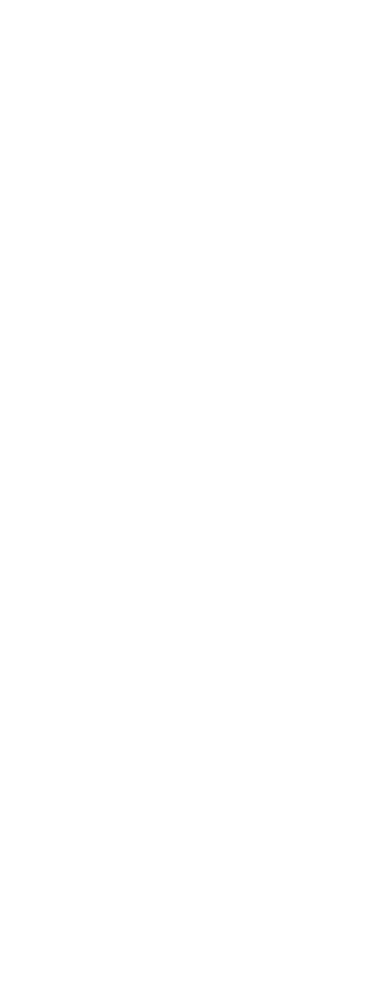
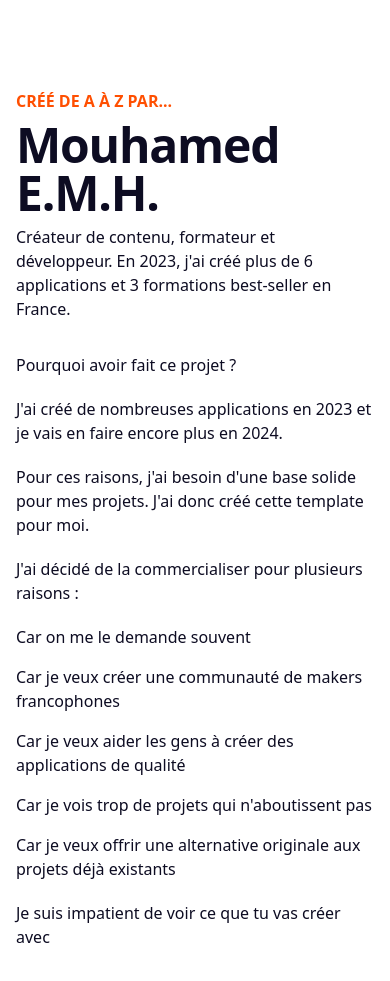
Before and after one commit to mouhamedhanne/Dock-AI, a Next.js app: page / in a window 390 px wide. Shown: the part 5600-6581 px from the top of the page. Before the commit the page ends 5609 px from the top, so only its background shows below. Built offline with nearby package versions, Linux system fonts and the light colour scheme.

Commit message:
Setup Creator Fonctionnality

```diff
--- /dev/null
+++ b/app/components/Creator.tsx
@@ -0,0 +1,105 @@
+import Image from "next/image";
+import DockAI from "@/public/images/png/Dock AI.png";
+import { EvervaultCard, Icon } from "@/components/ui/evervault-card";
+
+export function EvervaultCardDemo() {
+  return (
+    <div className="border border-black/[0.2] dark:border-white/[0.2] flex flex-col items-start max-w-sm mx-auto p-4 relative h-[30rem]">
+      <Icon className="absolute h-6 w-6 -top-3 -left-3 dark:text-white text-black" />
+      <Icon className="absolute h-6 w-6 -bottom-3 -left-3 dark:text-white text-black" />
+      <Icon className="absolute h-6 w-6 -top-3 -right-3 dark:text-white text-black" />
+      <Icon className="absolute h-6 w-6 -bottom-3 -right-3 dark:text-white text-black" />
+
+      <EvervaultCard text="hover" />
+
+      <h2 className=" text-black mt-4 text-sm font-bold">
+        Hover over this card to reveal an awesome effect. Running out of copy
+        here.
+      </h2>
+      <p className="text-sm border font-light dark:border-white/[0.2] border-black/[0.2] rounded-full mt-4 text-black dark:text-white px-2 py-0.5">
+        Watch me hover
+      </p>
+    </div>
+  );
+}
+
+export default function Creator() {
+  return (
+    <div
+      className="m-auto px-4 py-20 lg:py-28 max-w-5xl flex max-lg:flex-col
+      max-lg:items-center max-lg:gap-16"
+    >
+      <div className="max-w-xl flex-1 space-y-2">
+        <p className="font-extrabold uppercase text-text_primary">
+          CRÉÉ DE A À Z PAR...
+        </p>
+        <h2
+          className="scroll-m-20 font-semibold tracking-tight transition-colors
+          first:mt-0 text-5xl"
+        >
+          Mouhamed E.M.H.
+        </h2>
+        <div className="">
+          <p>
+            Créateur de contenu, formateur et développeur. En 2023, j'ai créé
+            plus de 6 applications et 3 formations best-seller en France.
+          </p>
+          <div className="mt-8">
+            <h3>Pourquoi avoir fait ce projet ?</h3>
+            <p className="mt-5">
+              J'ai créé de nombreuses applications en 2023 et je vais en faire
+              encore plus en 2024.
+            </p>
+            <p className="mt-5">
+              Pour ces raisons, j'ai besoin d'une base solide pour mes projets.
+              J'ai donc créé cette template pour moi.
+            </p>
+            <p className="mt-5">
+              J'ai décidé de la commercialiser pour plusieurs raisons :
+            </p>
+            <ul className="mt-5">
+              <li className="mb-4">Car on me le demande souvent</li>
+              <li className="mb-4">
+                Car je veux créer une communauté de makers francophones
+              </li>
+              <li className="mb-4">
+                Car je veux aider les gens à créer des applications de qualité
+              </li>
+              <li className="mb-4">
+                Car je vois trop de projets qui n'aboutissent pas
+              </li>
+              <li className="">
+                Car je veux offrir une alternative originale aux projets déjà
+                existants
+              </li>
+            </ul>
+            <p className="mt-5">
+              Je suis impatient de voir ce que tu vas créer avec
+            </p>
+          </div>
+        </div>
+      </div>
+      <div className="flex flex-1 justify-end">
+        <EvervaultCard />
+      </div>
+    </div>
+  );
+}
+
+{
+  /**
+<div className="relative transform-gpu overflow-hidden after:absolute after:inset-0 after:bg-[radial-gradient(var(--spotlight-size)_circle_at_var(--x)_var(--y),var(--spotlight-color-stops))] group size-fit rounded-2xl border border-white/10 bg-white/5 p-2 pb-4">
+          <div className="relative">
+            <Image
+              src={DockAI}
+              alt="une image"
+              className="absolute inset-0 size-64 scale-110 rounded-xl object-cover blur-xl grayscale saturate-200 transition-all duration-300 group-hover:blur-[32px] group-hover:grayscale-0"
+            />
+            <div className="mt-4 px-2">
+              <div className="font-medium text-white">Mouhamed Hanne</div>
+              <div className="text-white/75">Creator - Developer</div>
+            </div>
+          </div>
+        </div>
+ */
+}
--- a/app/components/Header.tsx
+++ b/app/components/Header.tsx
@@ -5,7 +5,12 @@
 import { SearchHeader } from "@/components/Search";
 import { Menu, X, Moon, SunMoon } from "lucide-react";
 
-const MENU_ITEMS = ["Categories AI", "Offres", "Soumettre un AI"];
+const MENU_ITEMS = [
+  "Categories AI",
+  "Offres",
+  "Soumettre une AI",
+  "Nous soutenir",
+];
 
 export default function Header() {
   const [menuOpen, setMenuOpen] = useState(false);
--- /dev/null
+++ b/app/components/UserAvis.tsx
@@ -0,0 +1,3 @@
+export default function page() {
+  return <h3>User Avis</h3>;
+}
--- a/app/page.tsx
+++ b/app/page.tsx
@@ -3,6 +3,7 @@
 import Tabs from "@/components/Tabs";
 import Booking from "@/app/components/Booking";
 import FAQ from "@/app/components/FAQ";
+import Creator from "@/app/components/Creator";
 
 export default function Home() {
   return (
@@ -17,6 +18,7 @@
       <div>
         <Booking />
         <FAQ />
+        <Creator />
       </div>
     </main>
   );
--- /dev/null
+++ b/components/ui/evervault-card.tsx
@@ -0,0 +1,107 @@
+"use client";
+import { useMotionValue } from "framer-motion";
+import React, { useState, useEffect } from "react";
+import { useMotionTemplate, motion } from "framer-motion";
+import { cn } from "@/lib/utils";
+
+export const EvervaultCard = ({
+  text,
+  className,
+}: {
+  text?: string;
+  className?: string;
+}) => {
+  let mouseX = useMotionValue(0);
+  let mouseY = useMotionValue(0);
+
+  const [randomString, setRandomString] = useState("");
+
+  useEffect(() => {
+    let str = generateRandomString(1500);
+    setRandomString(str);
+  }, []);
+
+  function onMouseMove({ currentTarget, clientX, clientY }: any) {
+    let { left, top } = currentTarget.getBoundingClientRect();
+    mouseX.set(clientX - left);
+    mouseY.set(clientY - top);
+
+    const str = generateRandomString(1500);
+    setRandomString(str);
+  }
+
+  return (
+    <div
+      className={cn(
+        "p-0.5  bg-transparent aspect-square  flex items-center justify-center w-full h-full relative",
+        className
+      )}
+    >
+      <div
+        onMouseMove={onMouseMove}
+        className="group/card rounded-3xl w-full relative overflow-hidden bg-transparent flex items-center justify-center h-full"
+      >
+        <CardPattern
+          mouseX={mouseX}
+          mouseY={mouseY}
+          randomString={randomString}
+        />
+        <div className="relative z-10 flex items-center justify-center">
+          <div className="relative h-44 w-44  rounded-full flex items-center justify-center text-white font-bold text-4xl">
+            <div className="absolute w-full h-full bg-white/[0.8] dark:bg-black/[0.8] blur-sm rounded-full" />
+            <span className="dark:text-white text-black z-20">{text}</span>
+          </div>
+        </div>
+      </div>
+    </div>
+  );
+};
+
+export function CardPattern({ mouseX, mouseY, randomString }: any) {
+  let maskImage = useMotionTemplate`radial-gradient(250px at ${mouseX}px ${mouseY}px, white, transparent)`;
+  let style = { maskImage, WebkitMaskImage: maskImage };
+
+  return (
+    <div className="pointer-events-none">
+      <div className="absolute inset-0 rounded-2xl  [mask-image:linear-gradient(white,transparent)] group-hover/card:opacity-50"></div>
+      <motion.div
+        className="absolute inset-0 rounded-2xl bg-gradient-to-r from-green-500 to-blue-700 opacity-0  group-hover/card:opacity-100 backdrop-blur-xl transition duration-500"
+        style={style}
+      />
+      <motion.div
+        className="absolute inset-0 rounded-2xl opacity-0 mix-blend-overlay  group-hover/card:opacity-100"
+        style={style}
+      >
+        <p className="absolute inset-x-0 text-xs h-full break-words whitespace-pre-wrap text-white font-mono font-bold transition duration-500">
+          {randomString}
+        </p>
+      </motion.div>
+    </div>
+  );
+}
+
+const characters =
+  "ABCDEFGHIJKLMNOPQRSTUVWXYZabcdefghijklmnopqrstuvwxyz0123456789";
+export const generateRandomString = (length: number) => {
+  let result = "";
+  for (let i = 0; i < length; i++) {
+    result += characters.charAt(Math.floor(Math.random() * characters.length));
+  }
+  return result;
+};
+
+export const Icon = ({ className, ...rest }: any) => {
+  return (
+    <svg
+      xmlns="http://www.w3.org/2000/svg"
+      fill="none"
+      viewBox="0 0 24 24"
+      strokeWidth="1.5"
+      stroke="currentColor"
+      className={className}
+      {...rest}
+    >
+      <path strokeLinecap="round" strokeLinejoin="round" d="M12 6v12m6-6H6" />
+    </svg>
+  );
+};
--- a/package.json
+++ b/package.json
@@ -16,11 +16,12 @@
     "class-variance-authority": "^0.7.0",
     "clsx": "^2.1.0",
     "cmdk": "^1.0.0",
+    "framer-motion": "^11.1.7",
     "lucide-react": "^0.368.0",
     "next": "14.1.4",
     "react": "^18",
     "react-dom": "^18",
-    "tailwind-merge": "^2.2.2",
+    "tailwind-merge": "^2.3.0",
     "tailwindcss-animate": "^1.0.7"
   },
   "devDependencies": {
```
Also changed, not shown: 1 other file (tests, documents, lock files or other folders).
